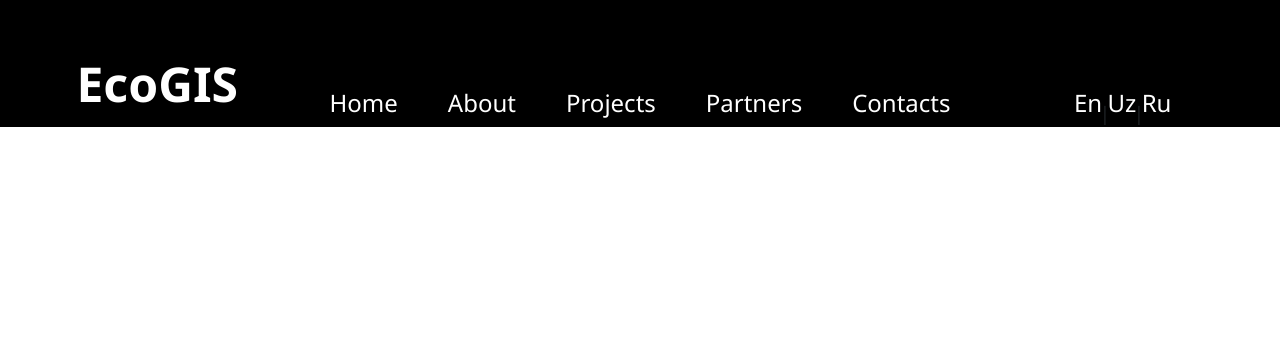
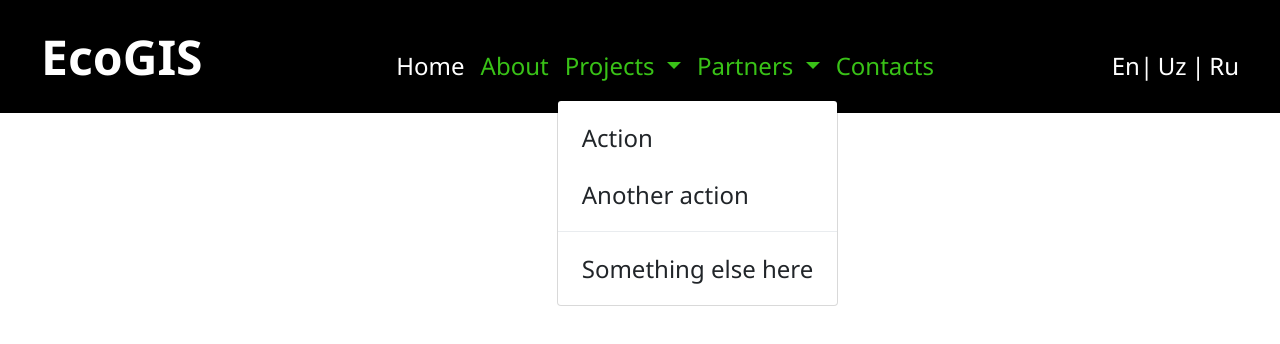
Before and after one commit to SpacyDev/EcoGIS-Web, a plain HTML site: page index.html in a window 1280 px wide. Both pictures are taken after a click on the button "Projects". Drawn offline with nearby package versions, Linux system fonts and the light colour scheme.

Commit message:
navbar is ready

```diff
--- a/index.html
+++ b/index.html
@@ -18,7 +18,54 @@
 
 <body>
     <header>
-        <div class="container-fluid">
+        <nav class="navbar navbar-expand-lg navbar-dark bg-dark">
+            <a class="navbar-brand" href="#"><h1>EcoGIS</h1></a>
+            <button class="navbar-toggler" type="button" data-toggle="collapse" data-target="#navbarSupportedContent" aria-controls="navbarSupportedContent" aria-expanded="false" aria-label="Toggle navigation">
+              <span class="navbar-toggler-icon"></span>
+            </button>
+
+            <div class="collapse navbar-collapse" id="navbarSupportedContent">
+              <ul class="navbar-nav mx-auto">
+                <li class="nav-item active">
+                  <a class="nav-link" href="#">Home <span class="sr-only">(current)</span></a>
+                </li>
+                <li class="nav-item">
+                  <a class="nav-link gl" href="#">About</a>
+                </li>
+                <li class="nav-item dropdown">
+                  <a class="nav-link dropdown-toggle gl" href="#" id="navbarDropdown" role="button" data-toggle="dropdown" aria-expanded="false">
+                    Projects
+                  </a>
+                  <div class="dropdown-menu" aria-labelledby="navbarDropdown">
+                    <a class="dropdown-item" href="#">Action</a>
+                    <a class="dropdown-item" href="#">Another action</a>
+                    <div class="dropdown-divider"></div>
+                    <a class="dropdown-item" href="#">Something else here</a>
+                  </div>
+                </li>
+                <li class="nav-item dropdown">
+                    <a class="nav-link dropdown-toggle gl" href="#" id="navbarDropdown" role="button" data-toggle="dropdown" aria-expanded="false">
+                      Partners
+                    </a>
+                    <div class="dropdown-menu" aria-labelledby="navbarDropdown">
+                      <a class="dropdown-item" href="#">Action</a>
+                      <a class="dropdown-item" href="#">Another action</a>
+                      <div class="dropdown-divider"></div>
+                      <a class="dropdown-item" href="#">Something else here</a>
+                    </div>
+                  </li>
+                  <li class="nav-item">
+                    <a class="nav-link gl" href="#">Contacts</a>
+                  </li>
+              </ul>
+              <div class="lang my-2 my-lg-0">
+                <a href="#">En</a><div class="sl">|</div>
+                <a href="#" style="margin-right: 5px;">Uz</a><div class="sl">|</div>
+                <a href="#">Ru</a>
+              </div>
+            </div>
+          </nav>
+        <!-- <div class="container-fluid">
             <div class="row padding-top-40">
                 <div class="col d-flex justify-content-md-center">
                     <h1>EcoGIS</h1>
@@ -31,12 +78,28 @@
                         <li class="header-li">
                             <a href="#">About</a>
                         </li>
-                        <li class="header-li">
-                            <a href="#">Projects</a>
-                        </li>
-                        <li class="header-li">
-                            <a href="#">Partners</a>
-                        </li>
+                        <li class="nav-item dropdown">
+                            <a class="nav-link dropdown-toggle" href="#" id="navbarDropdown" role="button" data-toggle="dropdown" aria-expanded="false">
+                              Projects
+                            </a>
+                            <div class="dropdown-menu" aria-labelledby="navbarDropdown">
+                              <a class="dropdown-item" href="#">Action</a>
+                              <a class="dropdown-item" href="#">Another action</a>
+                              <div class="dropdown-divider"></div>
+                              <a class="dropdown-item" href="#">Something else here</a>
+                            </div>
+                          </li>
+                          <li class="nav-item dropdown">
+                            <a class="nav-link dropdown-toggle" href="#" id="navbarDropdown" role="button" data-toggle="dropdown" aria-expanded="false">
+                              Partners
+                            </a>
+                            <div class="dropdown-menu" aria-labelledby="navbarDropdown">
+                              <a class="dropdown-item" href="#">Action</a>
+                              <a class="dropdown-item" href="#">Another action</a>
+                              <div class="dropdown-divider"></div>
+                              <a class="dropdown-item" href="#">Something else here</a>
+                            </div>
+                          </li>
                         <li>
                             <a href="#">Contacts</a>
                         </li>
@@ -48,7 +111,7 @@
                     </span>
                 </div>
             </div>
-        </div>
+        </div> -->
     </header>
     <section class="home">
 
--- a/scss/assets/_base-elements.scss
+++ b/scss/assets/_base-elements.scss
@@ -8,9 +8,7 @@
 .margin-0-auto{
 margin: 0 auto;
 }
-.gap-50{
-    gap: 0 50px ;
-}
+
 h1{
     margin: 0!important;
 }
@@ -20,3 +18,10 @@ ul{
 a {
     text-decoration: none;
 }
+
+.bg-dark{
+    background-color: black!important;
+}
+.gl{
+    color: #39c217!important;
+}
--- a/scss/base/_header.scss
+++ b/scss/base/_header.scss
@@ -28,7 +28,7 @@ header {
         align-items: flex-end;
     }
 
-    a {
+    a , .sl {
         font-family: $noto-sans;
         font-style: normal;
         font-weight: normal;
@@ -36,4 +36,23 @@ header {
         line-height: 49px;
         color: #fff;
     }
+    .sl{
+        display: inline;
+    }
 }
+
+
+.navbar{
+    display: flex;
+    align-items: baseline;
+    margin: auto 25px;
+}
+@media (max-width:990px) {
+    .navbar{
+        align-items: center;
+    }
+    .show{
+        flex-direction: column;
+        align-items: flex-start;
+    }
+}
```
Also changed, not shown: scss/style.css, 1 other file.
